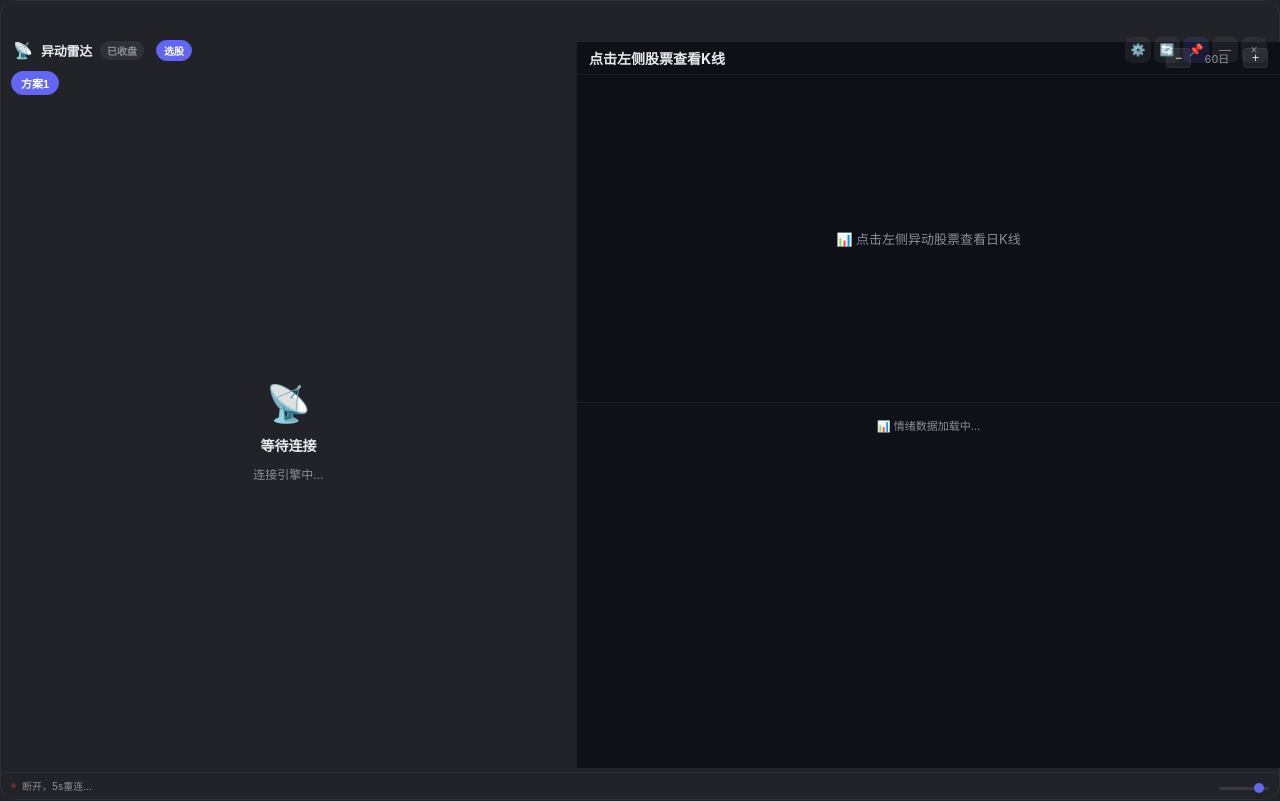
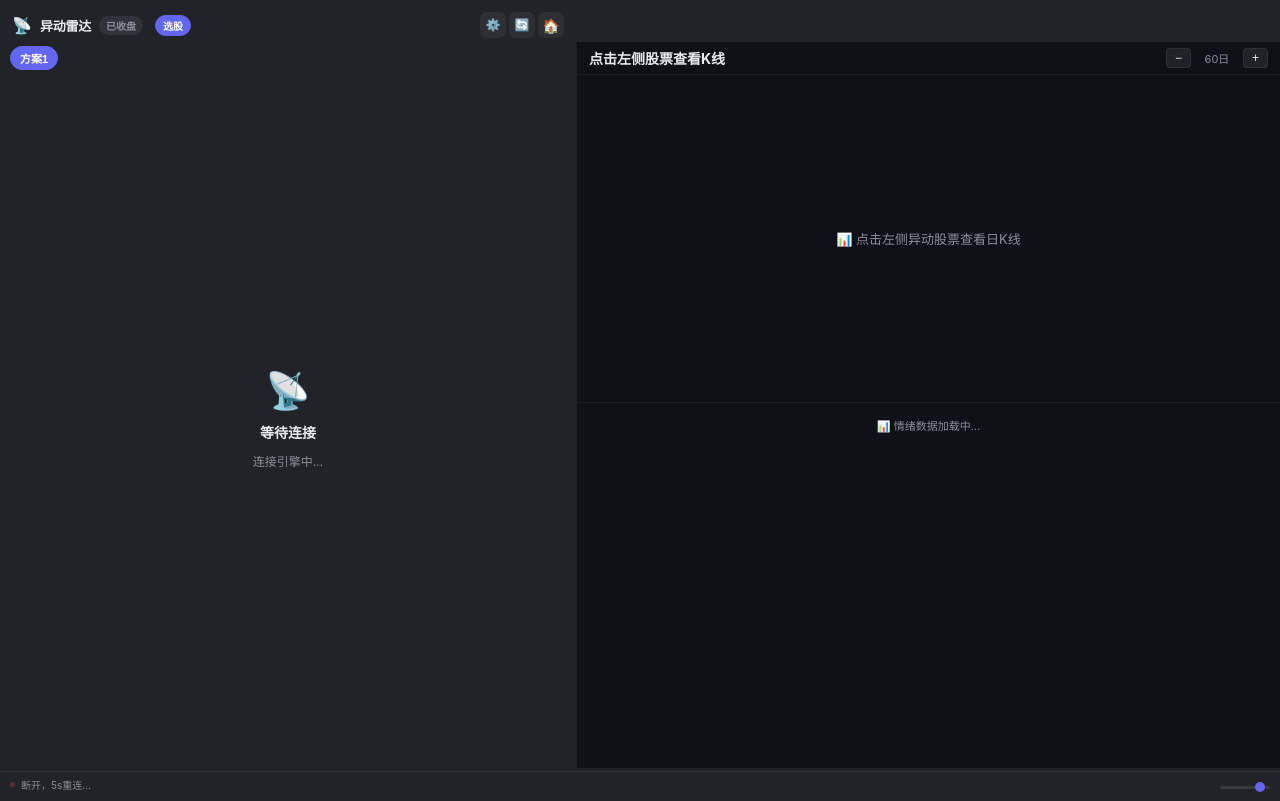
Before and after one commit to changshan29/pesonal-website, a website: page stockradar.html in a window 1280 px wide. Drawn offline with Linux system fonts and the light colour scheme.

Commit message:
StockRadar: 适配网页展示 - 去掉Electron桌面按钮，添加返回首页按钮

```diff
--- a/stockradar.html
+++ b/stockradar.html
@@ -22,15 +22,14 @@
       font-family: -apple-system, BlinkMacSystemFont, "SF Pro Display", "PingFang SC", sans-serif;
       background: var(--bg); color: var(--text);
       height: 100vh; overflow: hidden;
-      border-radius: 16px; border: 1px solid var(--border);
       user-select: none;
     }
 
     .header {
       display: flex; align-items: center; justify-content: space-between;
-      padding: 36px 12px 6px 12px; -webkit-app-region: drag;
+      padding: 12px 12px 6px 12px;
       position: relative; z-index: 20;
-      /* padding-top:36px 为 macOS 红绿灯按钮留出空间（红绿灯高约28px） */
+      width: 45%; /* 只占左侧宽度，不覆盖右侧面板 */
     }
     .header-left { display: flex; align-items: center; gap: 8px; }
     .logo { font-size: 16px; }
@@ -478,9 +477,7 @@
       <div class="header-actions">
         <button class="header-btn" id="settingsBtn" title="设置">⚙️</button>
         <button class="header-btn" id="refreshBtn" title="刷新">🔄</button>
-        <button class="header-btn" id="pinBtn" title="置顶">📌</button>
-        <button class="header-btn" id="minimizeBtn" title="最小化">—</button>
-        <button class="header-btn" id="closeBtn" title="关闭">×</button>
+        <a href="index.html" class="header-btn" title="返回首页" style="text-decoration:none;font-size:14px;">🏠</a>
       </div>
     </div>
     <div class="scheme-bar" id="schemeBar"></div>
```
